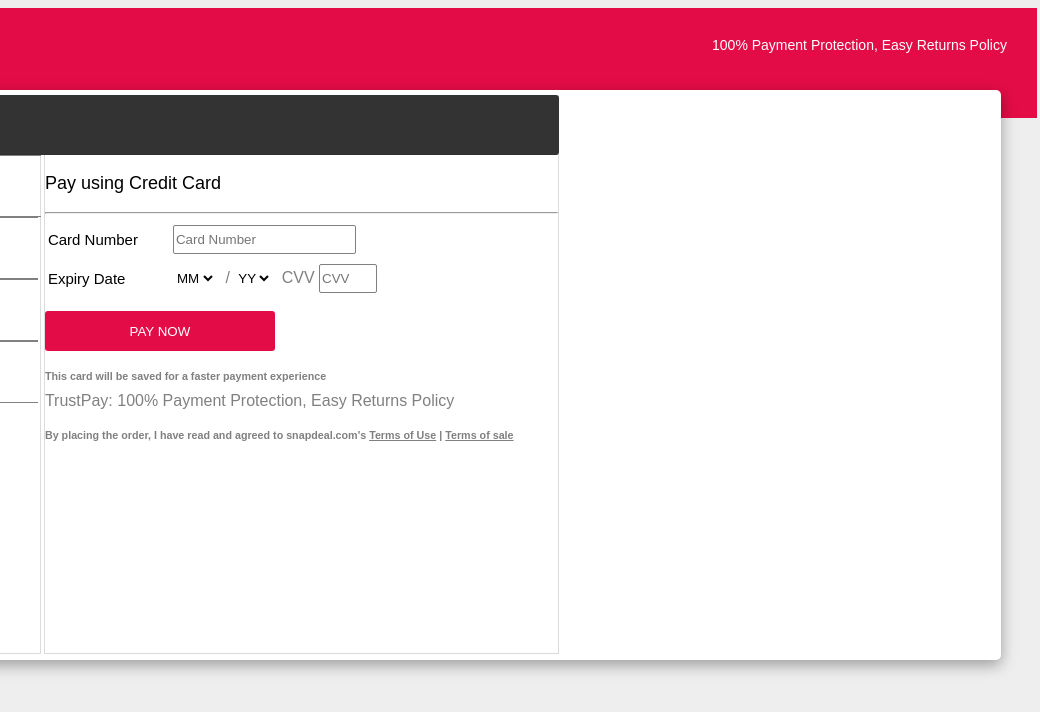
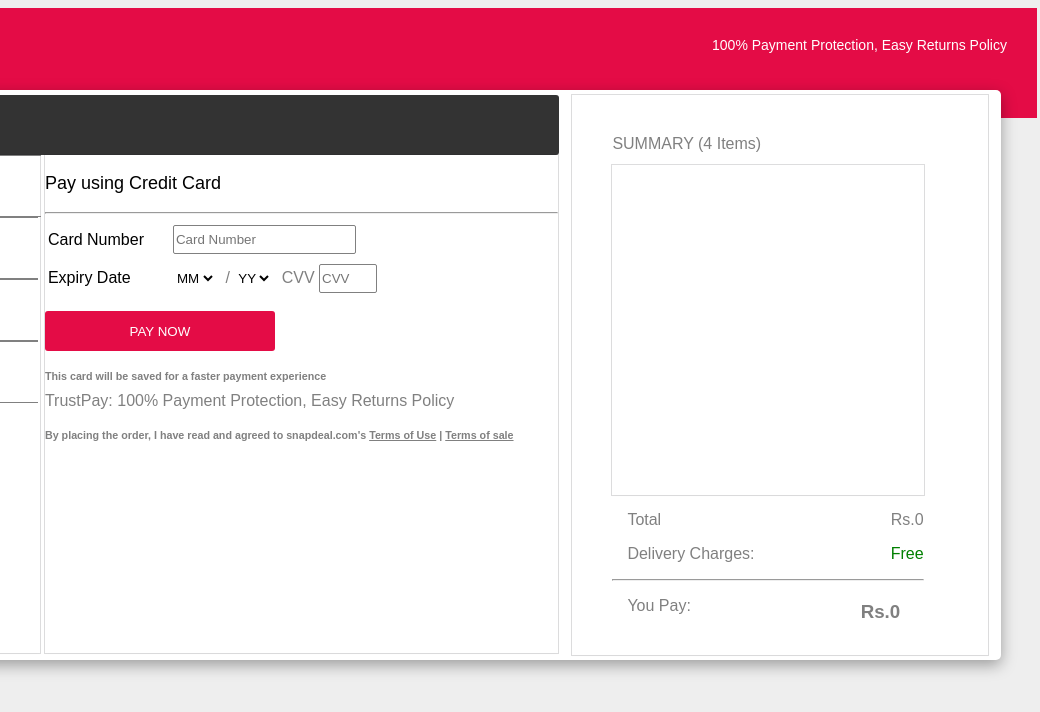
Before and after one commit to sayanwastaken/Snapdeal-Clone_Team36, a plain HTML site: page payment.html in a window 1280 px wide. Shown: the full height of the page, 240-1280 px from the left. Drawn offline with Linux system fonts and the light colour scheme.

Commit message:
changes to payament page

```diff
--- a/payment.css
+++ b/payment.css
@@ -56,6 +56,10 @@ body {
     /* border: 1px solid red; */
     width: 35%;
     height: 100%;
+    display: flex;
+    flex-direction: column;
+    color:grey;
+    box-shadow: rgba(0, 0, 0, 0.02) 0px 1px 3px 0px, rgba(27, 31, 35, 0.15) 0px 0px 0px 1px;
   }
   #payOption {
     height: 89%;
@@ -126,7 +130,6 @@ body {
   }
   .cc-td {
     color: black;
-    font-size: 15px;
   }
   h6 {
     line-height: 1px;
@@ -171,3 +174,66 @@ body {
  #varify:hover{
   background-color:rgb(73, 71, 71);
  }
+#sumDiv>div{
+  /* border:1px solid black; */
+
+}
+#sumHead{
+  width: 70%;
+  height: 70px;
+  margin-left: 40px;
+}
+#sumHead>p{
+  margin-top: 40px;
+}
+#prodSum{
+  width: 75%;
+  height: 330px;
+  margin-left: 40px;
+  box-shadow: rgba(0, 0, 0, 0.02) 0px 1px 3px 0px, rgba(27, 31, 35, 0.15) 0px 0px 0px 1px;
+  overflow-y: scroll;
+  display: flex;
+  flex-direction: column;
+}
+#totalSum{
+  width: 75%;
+  height: 160px;
+  margin-left: 40px;
+  display:flex;
+  flex-direction: column;
+}
+#totalSum>div{
+width: 100%;
+height:100px;
+/* border: 1px solid green; */
+display: flex;
+}
+#totalHead>div,#grandTotal>div{
+  height: 100%;
+}
+.OneTotal{
+  width: 70%;
+}
+.TwoTotal{
+  width: 29%;
+}
+#free{
+  color:green;
+}
+.OneTotal>p{
+  margin-left:15px;
+}
+.TwoTotal>p{
+  margin-left:60px;
+}
+.hrSum{
+ margin:0;
+}
+.maindiv{
+  padding:10px;
+}
+.divTwo{
+  display:flex;
+  justify-content: space-between;
+
+}
--- a/payment.html
+++ b/payment.html
@@ -5,6 +5,7 @@
     <meta http-equiv="X-UA-Compatible" content="IE=edge" />
     <meta name="viewport" content="width=device-width, initial-scale=1.0" />
     <title>payment page</title>
+    <link rel="shortcut icon" href="resource/favicon.ico" type="image/x-icon" />
     <link
       href="https://fonts.googleapis.com/icon?family=Material+Icons"
       rel="stylesheet"
@@ -34,7 +35,34 @@
         </div>
         <div id="optionSelect"></div>
       </div>
-      <div id="sumDiv"></div>
+      <div id="sumDiv">
+        <div id="sumHead">
+          <p>SUMMARY (4 Items)
+          </p>
+        </div>
+        <div id="prodSum"></div>
+        <div id="totalSum">
+          <div id="totalHead">
+            <div class="OneTotal">
+              <p>Total</p>
+              <p>Delivery Charges:</p>
+            </div>
+            <div class="TwoTotal">
+              <p id="rs">test</p>
+              <p id="free">Free</p>
+            </div>
+          </div>
+          <hr class="hrSum">
+          <div id="grandTotal">
+            <div class="OneTotal">
+              <p>You Pay:</p>
+            </div>
+            <div class="TwoTotal">
+              <H3 id="rs2">TEST</H3>
+            </div>
+          </div>
+        </div>
+      </div>
     </div>
   </body>
 </html>
--- a/payment.js
+++ b/payment.js
@@ -217,3 +217,37 @@
     document.getElementById("btn-upi").style.backgroundColor="rgb(228, 12, 70)"
     document.getElementById("btn-upi").setAttribute("onclick","success()")
   }
+
+  var sumData=JSON.parse(localStorage.getItem("sumData"))|| []
+  var prodBox=document.getElementById("prodSum")
+
+  displaySum()
+  displayTotal()
+  function displaySum(){
+    sumData.map((item)=>{
+      var mainDiv=document.createElement("div")
+      mainDiv.setAttribute("class","maindiv")
+
+      var div1=document.createElement("div")
+      var div2=document.createElement("div")
+      var p1=document.createElement("p")
+      var p2=document.createElement("p")
+      var p3=document.createElement("p")
+      p1.innerText=item.type;
+      div1.append(p1)
+      p2.innerText="Quantity: 1"
+      p3.innerText="Rs"+"."+item.pprice;
+      div2.append(p2,p3)
+      div2.setAttribute("class","divTwo")
+      mainDiv.append(div1,div2)
+      prodBox.append(mainDiv)
+    })
+  }
+
+  function displayTotal(){
+    var totalVal=sumData.reduce(function(ac,cv){
+      return ac+Number(cv.pprice)
+    },0)
+    document.getElementById("rs").innerText="Rs"+"."+totalVal;
+    document.getElementById("rs2").innerText="Rs"+"."+totalVal;
+  }
```
